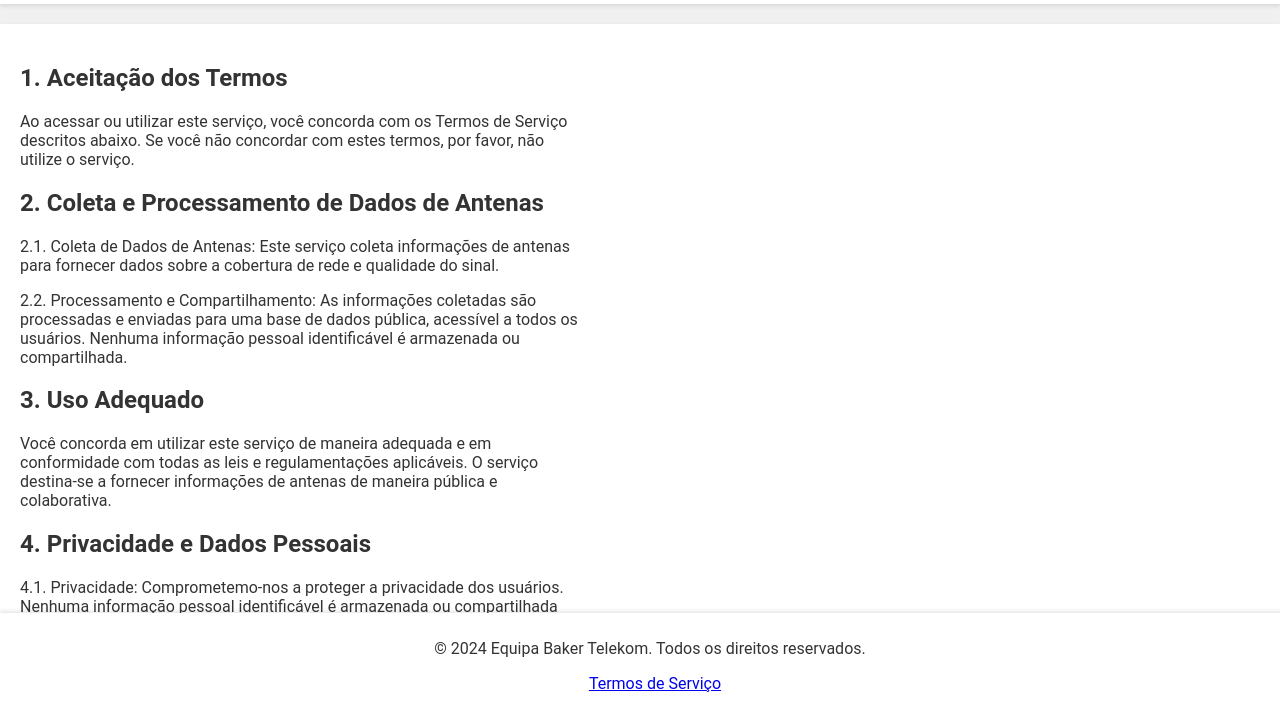
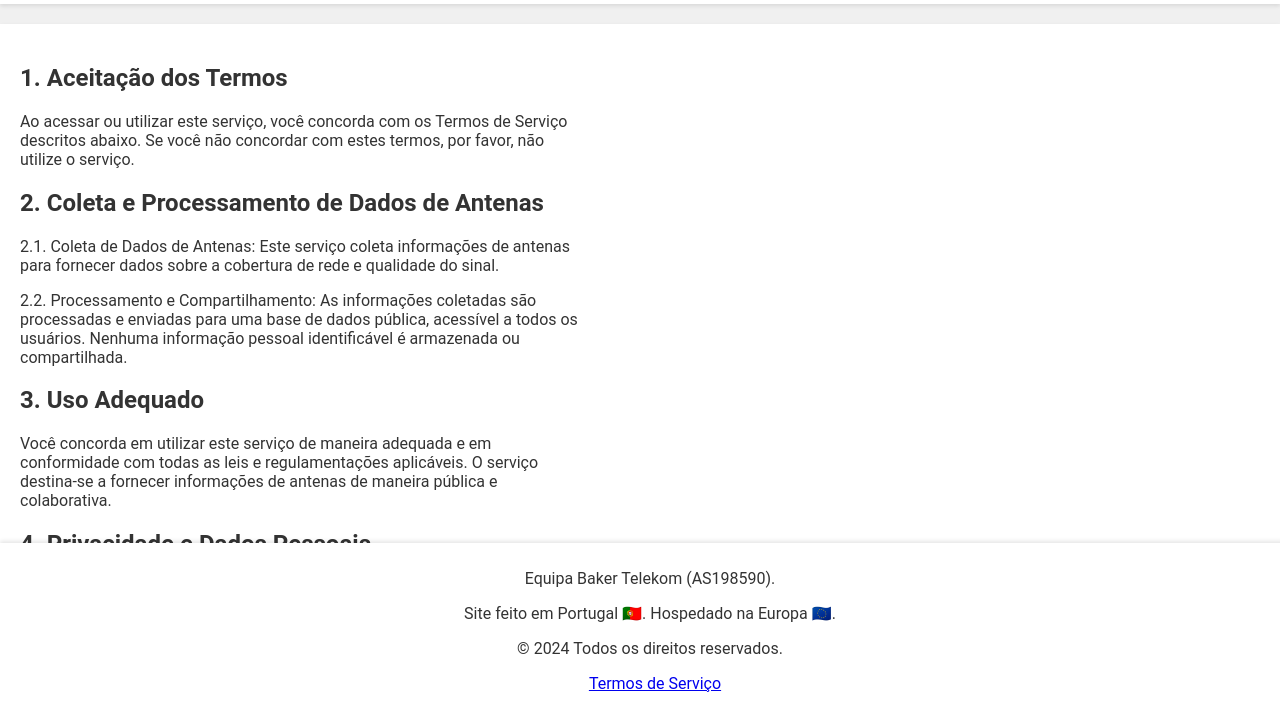
Before and after one commit to luisbaker/NetMonster_Portugal_system, a website: page public/tos.html in a window 1280 px wide. Shown: the part 97-799 px from the top of the page. Drawn offline with Linux system fonts and the light colour scheme.

Commit message:
Update submodule

```diff
--- a/public/js/direitosAutorais.js
+++ b/public/js/direitosAutorais.js
@@ -1,25 +1,39 @@
 document.addEventListener("DOMContentLoaded", () => {
-	const autor = "Equipa Baker Telekom";
+    const autor = "Equipa Baker Telekom (AS198590).";
+    const informacaoSite = "Site feito em Portugal 🇵🇹. Hospedado na Europa 🇪🇺.";
     const anoAtual = new Date().getFullYear();
     const direitosAutoraisSection = document.getElementById("direitosAutorais");
+
+    const paragrafoAutor = document.createElement("p");
+    paragrafoAutor.textContent = autor;
+    direitosAutoraisSection.appendChild(paragrafoAutor);
+
+    const paragrafoInformacaoSite = document.createElement("p");
+    paragrafoInformacaoSite.textContent = informacaoSite;
+    direitosAutoraisSection.appendChild(paragrafoInformacaoSite);
     const paragrafoDireitosAutorais = document.createElement("p");
-	paragrafoDireitosAutorais.textContent = `© ${anoAtual} ${autor}. Todos os direitos reservados.`;
+    paragrafoDireitosAutorais.textContent = `© ${anoAtual} Todos os direitos reservados.`;
     direitosAutoraisSection.appendChild(paragrafoDireitosAutorais);
+
     const linkToS = document.createElement("a");
     linkToS.href = "/tos.html";
     linkToS.textContent = "Termos de Serviço";
     linkToS.style.marginLeft = "10px";
     direitosAutoraisSection.appendChild(linkToS);
+
     const cookieBanner = document.getElementById("cookie-banner");
     const aceitarCookiesBtn = document.getElementById("aceitar-cookies");
     const recusarCookiesBtn = document.getElementById("recusar-cookies");
+
     if (!localStorage.getItem("aceitaCookies")) {
         cookieBanner.style.display = "block";
     }
+
     aceitarCookiesBtn.addEventListener("click", () => {
         localStorage.setItem("aceitaCookies", "true");
         cookieBanner.style.display = "none";
     });
+
     recusarCookiesBtn.addEventListener("click", () => {
         window.history.back();
     });
--- a/public/tos.html
+++ b/public/tos.html
@@ -31,6 +31,7 @@
       <p>4.2. Dados Anônimos: As informações enviadas para a base de dados pública são anonimizadas e não rastreiam usuários individualmente.</p>
       <p>4.3. Nickname e Email (Opcionais): O fornecimento de um nickname e endereço de e-mail é voluntário e usado apenas para facilitar o envio de dados.</p>
       <p>4.4. Uso do Nickname para Estatísticas: O nickname fornecido pode ser utilizado para a formação de estatísticas no site, mantendo a privacidade dos usuários.</p>
+      <p>4.5. Localização dos Dados: Todos os dados são hospedados no território da União Europeia, em conformidade com o Regulamento Geral de Proteção de Dados (RGPD) da União Europeia.</p>
 
       <h2>5. Propriedade Intelectual</h2>
       <p>O conteúdo fornecido através do serviço é protegido por direitos autorais, marcas registradas e outros direitos de propriedade intelectual. Você concorda em respeitar esses direitos.</p>
```
Also changed, not shown: public/map/index.html (+7 -3 lines), 1 other file. Lines whose indentation alone changed are shown as unchanged.
